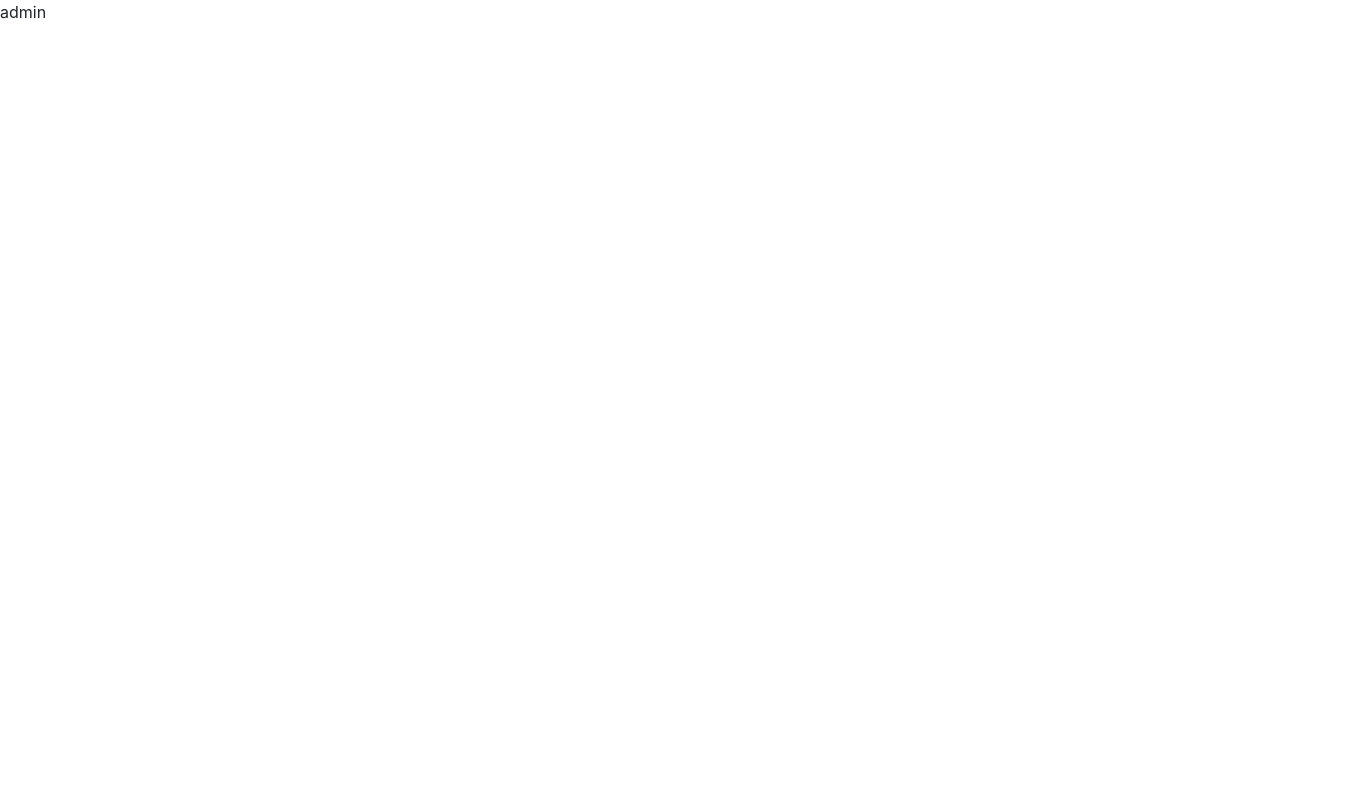
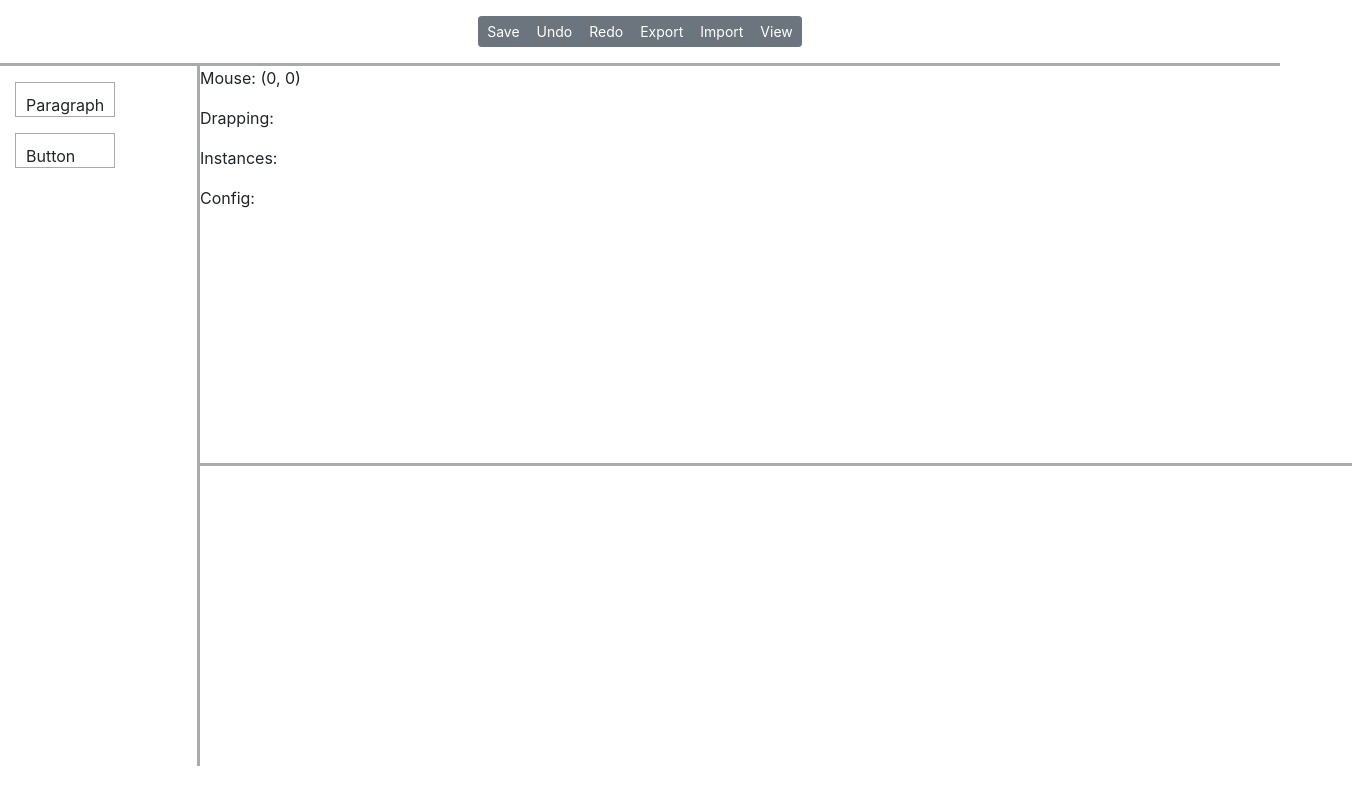
Before and after one commit to vinhngocle/FE-Coding-Challenge, a Nuxt app: page /admin in a window 1280 px wide. Shown: the whole page, 1352 px wide, since content can reach past the window. Built offline with nearby package versions, Linux system fonts and the light colour scheme.

Commit message:
add component draggable

```diff
--- /dev/null
+++ b/components/Draggable.vue
@@ -0,0 +1,86 @@
+<template>
+  <div class="mt-3">
+    <div class="droptarget" @drop="handleDrop" @dragover="allowDrop">
+      <p
+        id="dragtarget"
+        @dragstart="handleDragStart"
+        @drag="handleDragging"
+        draggable="true"
+        @drop.prevent="handleDrop"
+        @dragover.prevent
+      >
+        {{ title }}
+      </p>
+    </div>
+    <!-- <p class="droptarget" @drop="handleDrop" @dragover="allowDrop"></p> -->
+    <span id="demo"></span>
+  </div>
+</template>
+
+<script>
+export default {
+  components: {},
+  name: "Draggable",
+  props: {
+    title: {
+      type: String,
+      default: "",
+    },
+  },
+  data() {
+    return {
+      clientX: 0,
+      clientY: 0,
+      instances: 0,
+      config: {
+        id: "id0.123123123",
+        component: "ElementParagraph",
+        props: {},
+      },
+    };
+  },
+  methods: {
+    handleDragStart(event) {
+      const target = event.target;
+      event.dataTransfer.setData("Text", target.id);
+      event.dataTransfer.dropEffect = 'move'
+      event.dataTransfer.effectAllowed = 'move'
+    },
+    handleDragging(event) {
+      if (this.title === "Button") {
+        this.$emit("dragging", "ElementButton")
+        console.log("button");
+      } else {
+        this.$emit("dragging", "ElementParagraph")
+        console.log("Paragraph");
+      }
+      document.getElementById("demo").innerHTML =
+        "The p element is being dragged";
+    },
+    allowDrop(event) {
+      event.preventDefault();
+    },
+    handleDrop(event) {
+      const target = event.target;
+      event.preventDefault();
+      const data = event.dataTransfer.getData("Text");
+      target.appendChild(document.getElementById(data));
+      event.dataTransfer.clearData();
+      document.getElementById("demo").innerHTML = "The p element was dropped";
+    },
+  },
+};
+</script>
+
+<style scoped>
+#app {
+  border-top: 3px solid #aaaaaa;
+}
+.droptarget {
+  width: 100px;
+  height: 35px;
+  margin: 0 15px 15px 15px;
+  padding: 10px;
+  border: 1px solid #aaaaaa;
+}
+</style>
--- a/pages/admin/index.vue
+++ b/pages/admin/index.vue
@@ -1,3 +1,90 @@
 <template>
-  <div>admin</div>
+  <div class="mt-3">
+    <div class="text-center mb-3">
+      <b-button-group size="sm">
+      <b-button>Save</b-button>
+      <b-button>Undo</b-button>
+      <b-button>Redo</b-button>
+      <b-button>Export</b-button>
+      <b-button>Import</b-button>
+      <b-button @click="gotoConsumer">View</b-button>
+    </b-button-group>
+    </div>
+    <!-- <hr/> -->
+    <!-- <draggable :id="paragraph" title="Paragraph"/> -->
+    <!-- <draggable :id="button" title="Button"/> -->
+    <div class="page-drag" @mousemove="mouseMove">
+      <div class="page-left">
+        <draggable @dragging="dragging" title="Paragraph"/>
+        <draggable @dragging="dragging" title="Button"/>
+      </div>
+      <div class="page-right">
+        <p>Mouse: ({{ clientX }}, {{ clientY }})</p>
+        <p>Drapping: {{ drapStatus }}</p>
+        <p>Instances: <span id="demo"></span></p>
+        <p>Config: </p>
+      </div>
+      <div class="page-clear"></div>
+    </div>
+  </div>
 </template>
+
+<script>
+import Draggable from "../../components/Draggable.vue"
+export default {
+  name: "Admin",
+  data() {
+    return {
+      clientX: 0,
+      clientY: 0,
+      instances: 0,
+      config: {
+        id: "id0.123123123",
+        component: "ElementParagraph",
+        props: {},
+      },
+      drapStatus: "",
+    }
+  },
+  components: {
+    Draggable
+  },
+  methods: {
+    gotoConsumer() {
+      let route = this.$router.resolve({ path: "/consumer" });
+      window.open(route.href);
+    },
+    mouseMove(event) {
+      this.clientX = event.clientX;
+      this.clientY = event.clientY;
+    },
+    dragging(value) {
+      this.drapStatus = value;
+      console.log('value', value);
+    }
+  }
+};
+</script>
+
+<style scoped>
+.page-drag {
+  border-top: 3px solid #aaa;
+  margin-bottom: 10px;
+}
+.page-left {
+  width: 200px;
+  height: 700px;
+  border-right: 3px solid #aaa;
+  float: left;
+}
+.page-right {
+  /* float: left; */
+  margin-left: 200px;
+  width: 90%;
+  height: 400px;
+  border-bottom: 3px solid #aaaaaa;
+}
+.page-clear {
+  clear: both;
+}
+</style>
```
